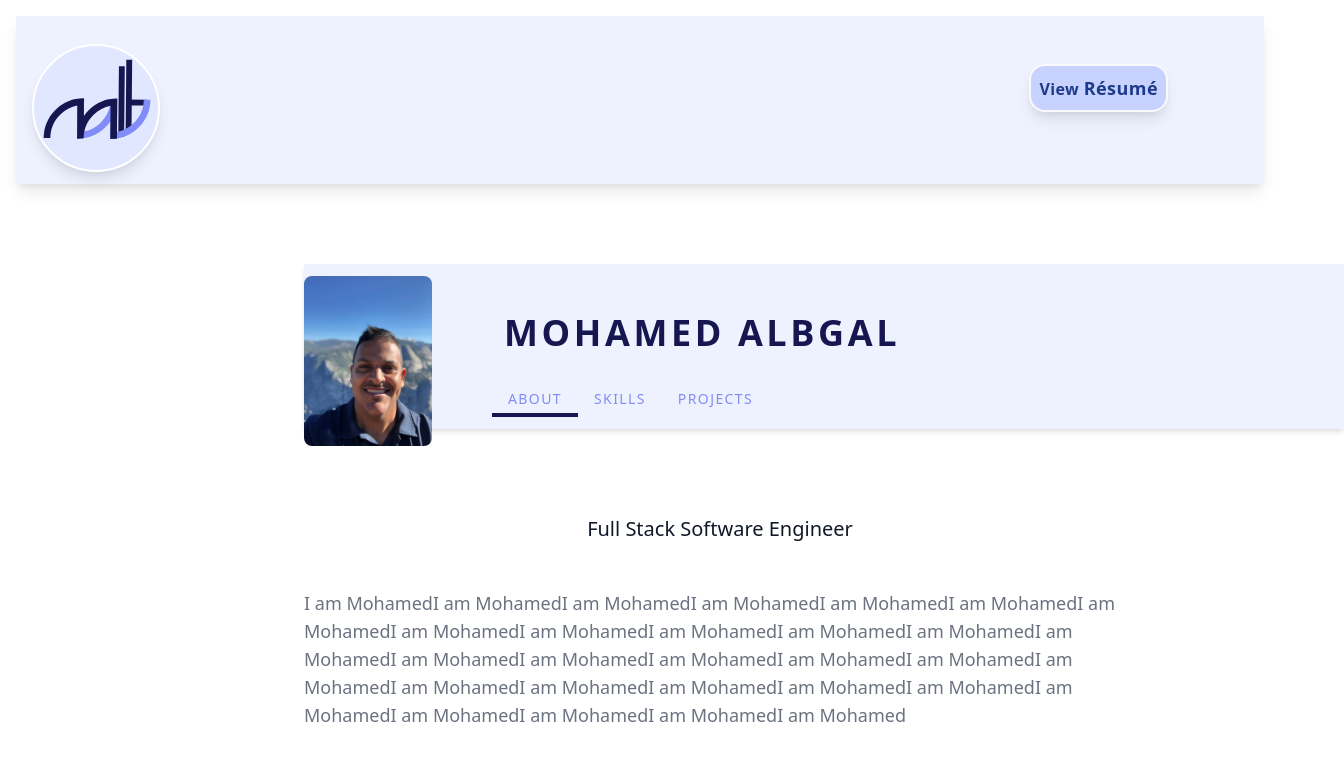
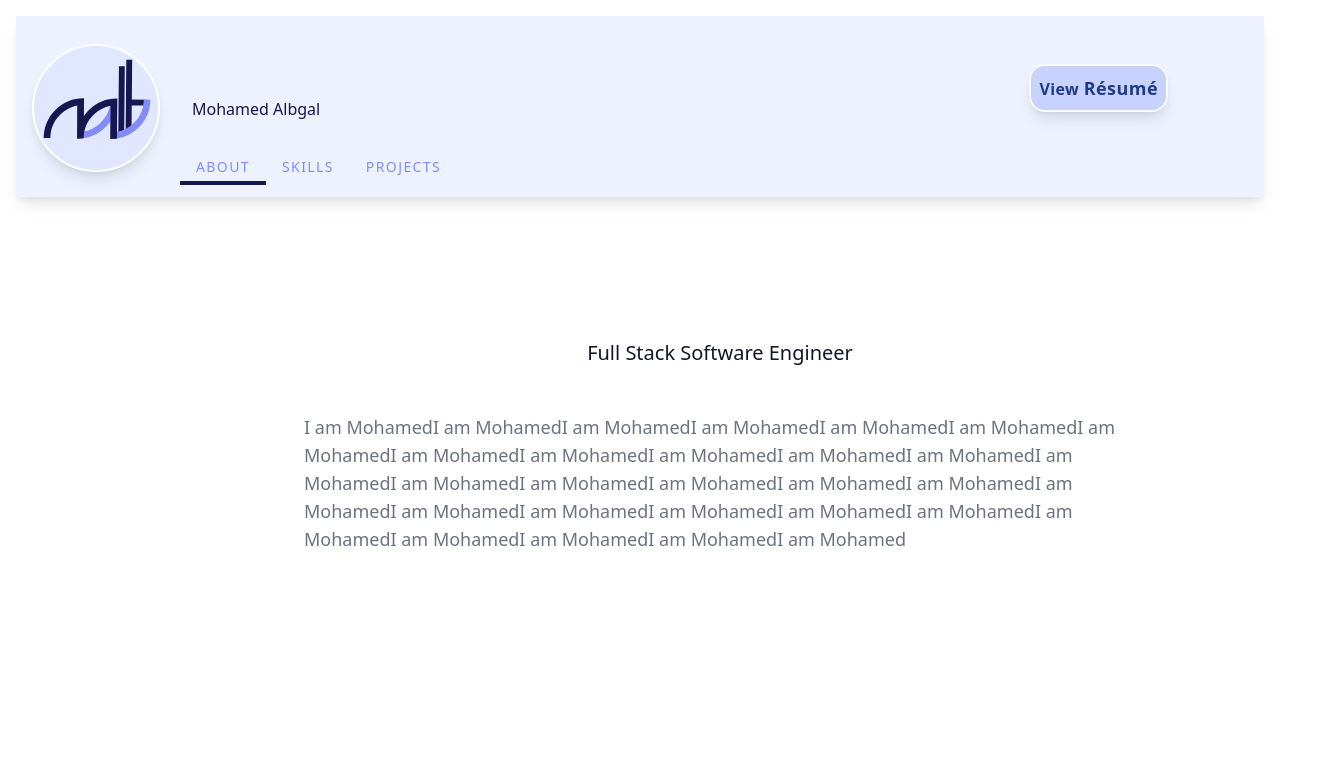
Before and after one commit to mohamed-albgal/portfolio_site, a Gatsby site: page / in a window 1280 px wide. Shown: the top 760 px of the page, 1344 px wide, since content can reach past the window. Built offline with nearby package versions, Linux system fonts and the light colour scheme; Gatsby itself is replaced by a stand-in of ours.

Commit message:
ok so far

```diff
--- a/src/components/Container.js
+++ b/src/components/Container.js
@@ -2,8 +2,10 @@ import React from 'react'
 export default ({children, heading, subHeading}) => {
     return (
         <div className=" relative  h-screen sm:w-8/12 mx-72 pt-10 mt-10">
-            <div id="text-heading" className=" text-center text-xl font-light text-gray-900 leading-10 ">{heading}</div>
-            <div id="sub-text" className=" text-center px-10 whitespace-pre-wrap text-xl font-thin text-gray-800">{subHeading}</div>
+            <div className="mb-10 mt-4">
+                <div id="text-heading" className=" text-center text-xl font-light text-gray-900 leading-10 ">{heading}</div>
+                <div id="sub-text" className=" text-center px-10 whitespace-pre-wrap text-xl font-thin text-gray-800">{subHeading}</div>
+            </div>
             {children}
         </div>
     )
--- a/src/components/Navbar.js
+++ b/src/components/Navbar.js
@@ -5,11 +5,7 @@ import {name, links} from '../../content/nav.yaml'
 const NavBar = () => {
     return (
         <header className="mt-4 container">
-
-            <div id="head-box" className="container bg-indigo-50 py-3 shadow-md w-10/12 mx-72 relative">
-                <div id="self_image" className="inline-block rounded-full h-32 w-32">
-                    <img src={self} className="  rounded-lg object-contain"></img>
-                </div>
+            <div id="head-box" className=" bg-indigo-50 py-3 shadow-md w-10/12 relative">
                 <div id="name" className="inline-block text-4xl font-extrabold ml-10  uppercase tracking-widest">
                     <p className="p-8 text-logo-darkBlue">{name}</p>
                     <div id="tags" className="flex pl-5">
--- a/src/components/layout.js
+++ b/src/components/layout.js
@@ -2,6 +2,8 @@ import { Link } from 'gatsby';
 import React from 'react'
 import logo from '../images/logo_malb.svg'
 import { resumeURL} from '../../content/home.yaml'
+import {name, links} from '../../content/nav.yaml'
+
 
 
 const Layout = ({ children }) => {
@@ -9,13 +11,20 @@ const Layout = ({ children }) => {
         // <div style={{margin:`3rem auto`, maxWidth:650, padding:`0 1rem`}}>
         //     { children }
         // </div>
-        <div className="" id="layout-container">
+        <div>
             <div className="bg-indigo-50 shadow-lg mb-20 py-3">
                 <Link className="" to="/">
-                    <div className="w-32 h-32 border-white shadow-lg  border-2 hover:bg-indigo-200 ml-4 mt-4 bg-indigo-100 rounded-full " id="logo">
+                    <div className="w-32 h-32 border-white shadow-lg inline-block  border-2 hover:bg-indigo-200 ml-4 mt-4 bg-indigo-100 rounded-full " id="logo">
                         <img className="mt-3 ml-1" src={logo}/>
                     </div>
                 </Link>
+                <div className=" w-1/2 inline-block">
+                    <p className="p-8 text-logo-darkBlue">{name}</p>
+                    <div id="tags" className="flex pl-5">
+                    <Link to="/" activeClassName="activeNavLink" className="px-4 py-1 font-medium  text-logo-lightIndigo text-sm uppercase tracking-widest">about</Link>
+                    {links.split(',').map(link => <Link to={`/${link}`} activeClassName="activeNavLink" className="px-4 py-1 font-medium  text-logo-lightIndigo text-sm uppercase tracking-widest">{link}</Link>)}
+                    </div>
+                </div>
                 <div className="">
                     <a target="_blank" href={resumeURL}>
                         <button className=" h-12 border-gray-50 border-2 rounded-2xl shadow-lg  right-28 top-16 absolute hover:bg-logo-lightIndigo hover:text-logo-darkBlue text-blue-900 font-bold  bg-indigo-200">
--- a/src/pages/index.js
+++ b/src/pages/index.js
@@ -1,12 +1,11 @@
 import React from "react"
 import Layout from "../components/layout"
-import Navbar from "../components/Navbar"
+
 import HomePage from "../components/HomePage"
 
 export default function Home() {
   return (
       <Layout>
-        <Navbar/>
         <HomePage />
 
       </Layout>
--- a/src/pages/projects.js
+++ b/src/pages/projects.js
@@ -1,12 +1,11 @@
 import React from "react"
 import Layout from "../components/layout"
-import Navbar from "../components/Navbar"
+
 import Projects from "../components/ProjectBox"
 
 export default () =>  {
   return (
       <Layout>
-        <Navbar/>
         <Projects />
       </Layout>
   )
--- a/src/pages/skills.js
+++ b/src/pages/skills.js
@@ -1,12 +1,10 @@
 import React from "react"
 import Layout from "../components/Layout"
-import Navbar from "../components/Navbar"
 import Skills from "../components/SkillBox"
 
 export default () => {
   return (
       <Layout>
-        <Navbar/>
         <Skills />
       </Layout>
   )
```
